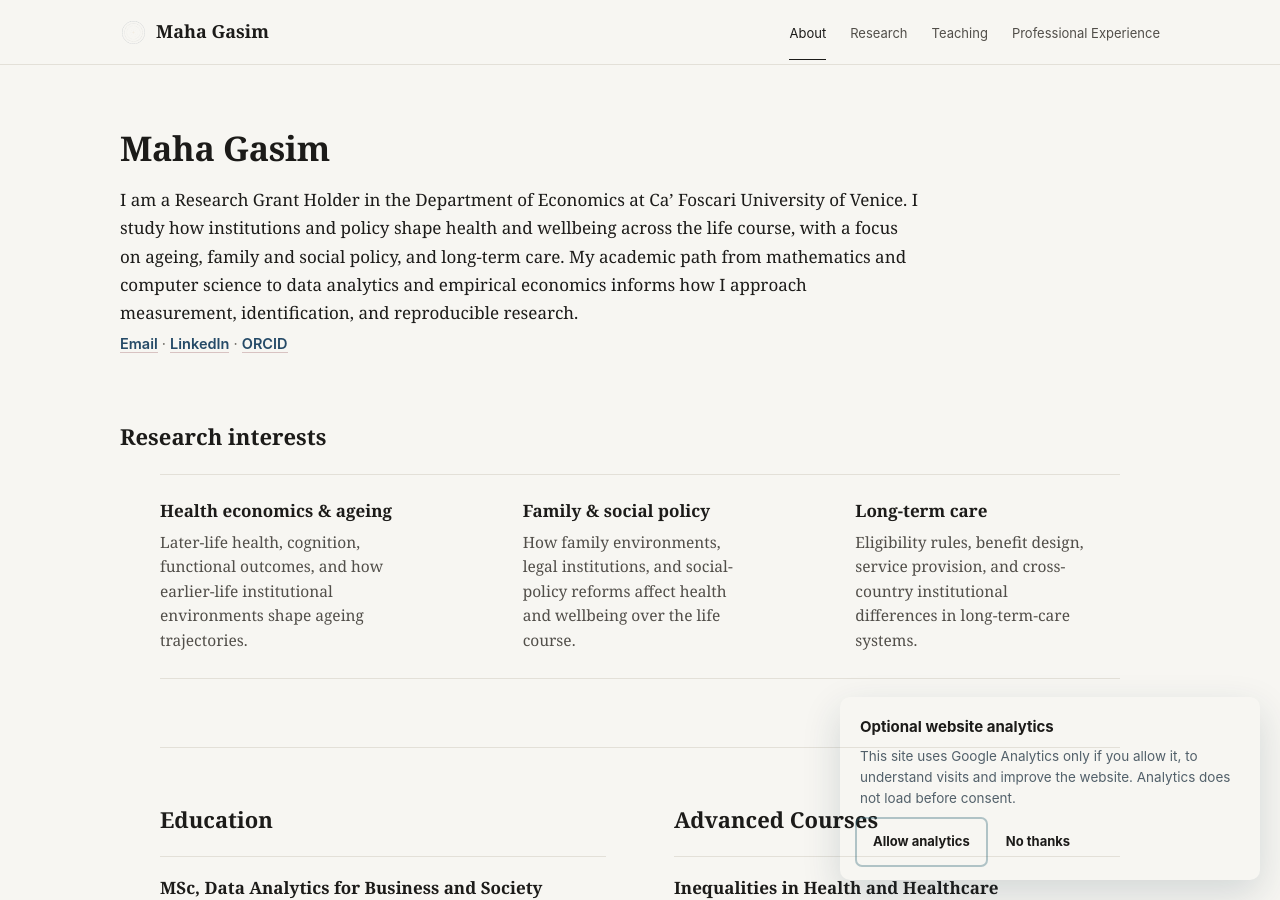
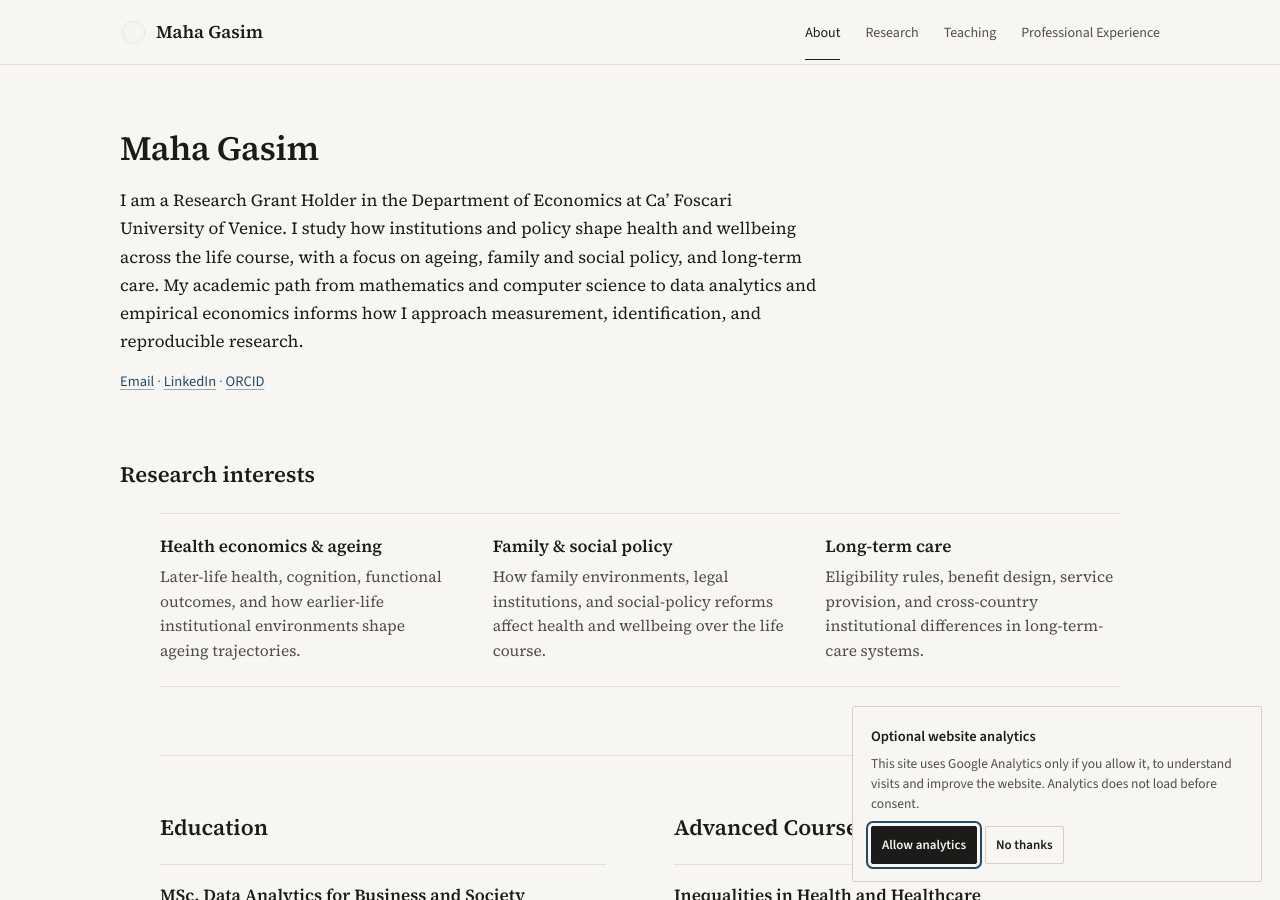
Before and after one commit to mahagasim/mahagasim.github.io, a Jekyll site: the page built from index.md, in a window 1280 px wide and 900 px high. Built offline with Jekyll 4.4.1, drawn with Linux system fonts in a browser that asks for light colours.

Commit message:
Load academic fonts and single consolidated stylesheet

```diff
--- a/_layouts/default.html
+++ b/_layouts/default.html
@@ -15,10 +15,10 @@
 
   <title>{% if page.title and page.title != 'About' %}{{ page.title }} · {% endif %}Maha Gasim</title>
 
-  <link rel="stylesheet" href="{{ '/assets/css/style.css' | relative_url }}?v=20260826-1022">
-  <link rel="stylesheet" href="{{ '/assets/css/about.css' | relative_url }}?v=20260826-1055">
-  <link rel="stylesheet" href="{{ '/assets/css/refinements.css' | relative_url }}?v=20260826-1102">
-  <link rel="stylesheet" href="{{ '/assets/css/analytics.css' | relative_url }}">
+  <link rel="preconnect" href="https://fonts.googleapis.com">
+  <link rel="preconnect" href="https://fonts.gstatic.com" crossorigin>
+  <link href="https://fonts.googleapis.com/css2?family=Source+Sans+3:wght@400;600&family=Source+Serif+4:ital,opsz,wght@0,8..60,400;0,8..60,600;1,8..60,400&display=swap" rel="stylesheet">
+  <link rel="stylesheet" href="{{ '/assets/css/style.css' | relative_url }}?v=20260826-1123">
 </head>
 <body>
   <header class="site-header">
```
